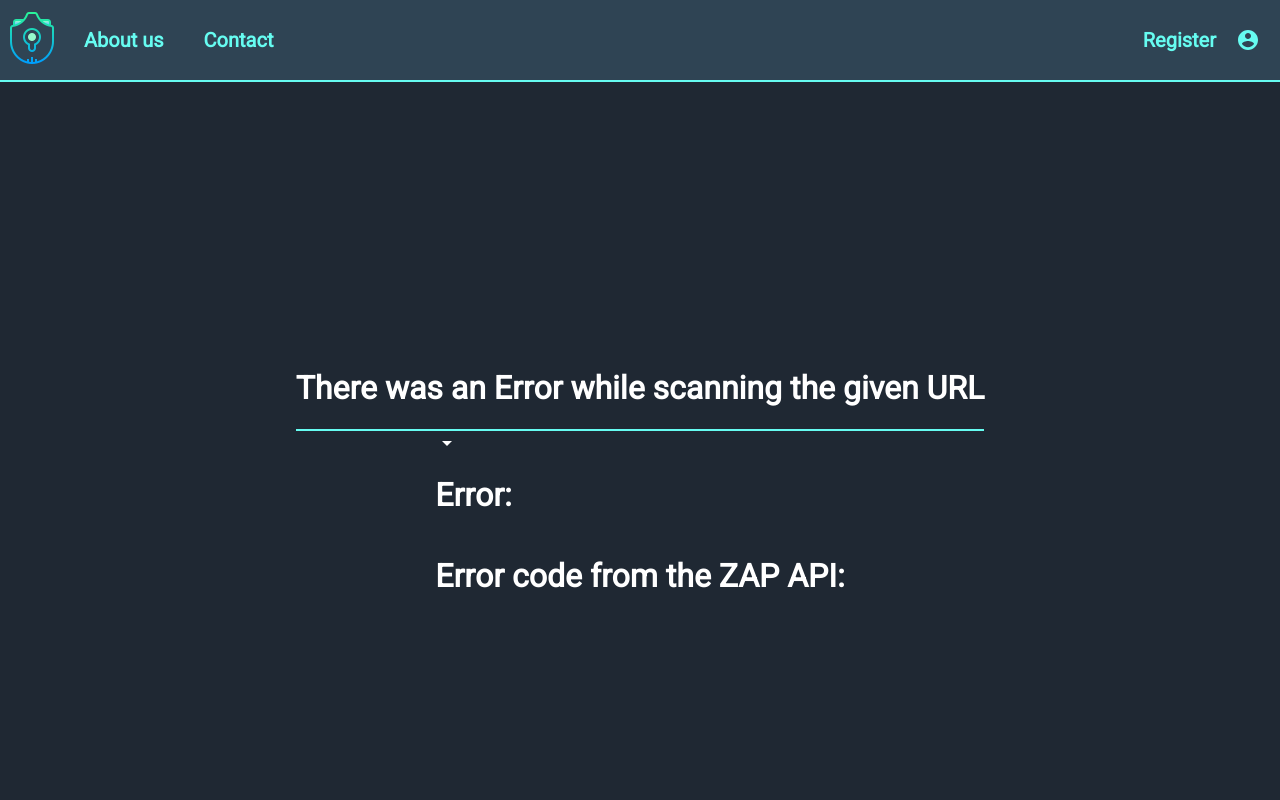
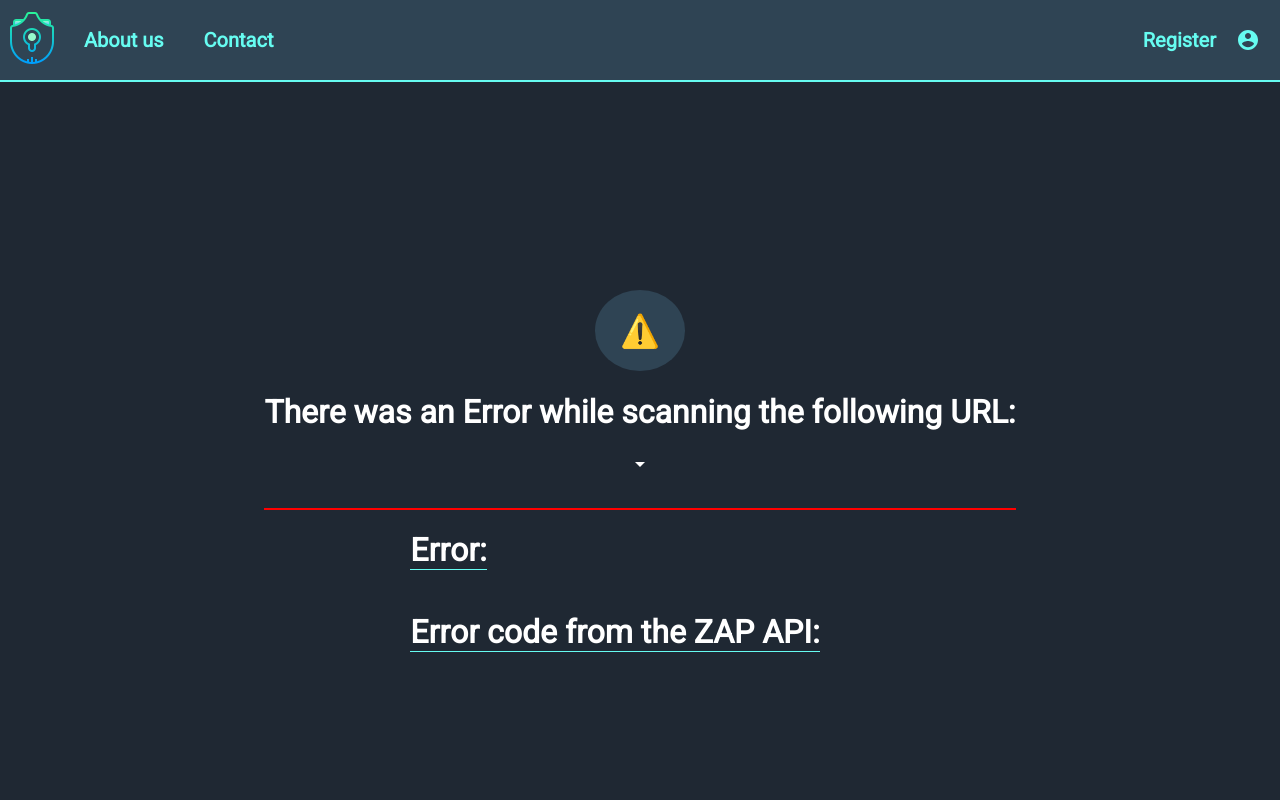
Before and after one commit to ntobar/givebackhacks-project, a React (Create React App) app in the folder avoidware/: page /error in a window 1280 px wide. Shown: the top 800 px of the page. Built offline with nearby package versions, Linux system fonts and the light colour scheme.

Commit message:
created error component

```diff
--- a/avoidware/src/components/Error/Error.css
+++ b/avoidware/src/components/Error/Error.css
@@ -9,17 +9,37 @@
 
 .error_title {
   display: flex;
+  flex-direction: column;
   align-items: center;
   justify-content: center;
-  border-bottom: 2px solid #66fcf1;
+  border-bottom: 2px solid red;
+}
+
+.warning_icon {
+  display: flex;
+  align-items: center;
+  justify-content: center;
+  background-color: #2f4454;
+  width: 12%;
+  border-radius: 50%;
 }
 
 .error_desc {
   display: flex;
-  justify-content: center;
   flex-direction: column;
 }
 
-.arrow_icon {
-  align-items: center;
+.error_specific {
+  display: flex;
+  align-items: baseline;
 }
+
+.error_specific > h1 {
+  border-bottom: 1px solid #66fcf1;
+  margin-right: 50px;
+}
+
+.error_specific > p {
+  justify-content: flex-end;
+  align-items: flex-end;
+}
--- a/avoidware/src/components/Error/Error.js
+++ b/avoidware/src/components/Error/Error.js
@@ -5,17 +5,27 @@ import { useStateValue } from "../../StateProvider";
 import ArrowDropDownIcon from "@material-ui/icons/ArrowDropDown";
 
 function Error() {
-  const [{ error }, dispatch] = useStateValue();
+  const [{ error, url }, dispatch] = useStateValue();
 
   return (
     <div className="error_container">
       <div className="error_title">
-        <h1>There was an Error while scanning the given URL</h1>
+        <div className="warning_icon">
+          <h1>⚠️</h1>
+        </div>
+        <h1>There was an Error while scanning the following URL:</h1>
+        <ArrowDropDownIcon className="arrow_icon" />
+        <p>{url}</p>
       </div>
       <div className="error_desc">
-        <ArrowDropDownIcon className="arrow_icon" />
-        <h1>Error: {JSON.stringify(error.message)}</h1>
-        <h1>Error code from the ZAP API: {JSON.stringify(error.code)}</h1>
+        <div className="error_specific">
+          <h1>Error:</h1>
+          <p> {JSON.stringify(error.message)}</p>
+        </div>
+        <div className="error_specific">
+          <h1>Error code from the ZAP API:</h1>
+          <p>{JSON.stringify(error.code)}</p>
+        </div>
       </div>
     </div>
   );
```
